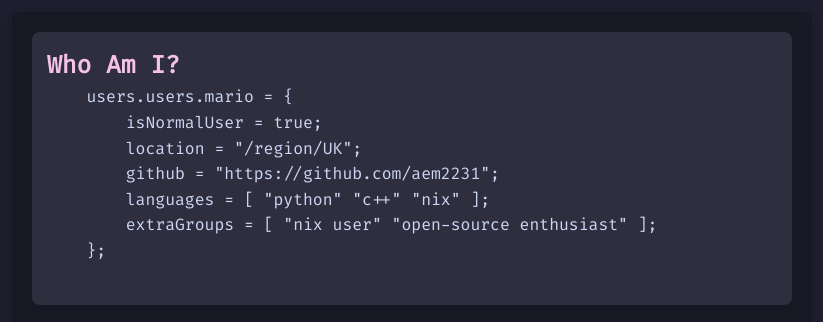
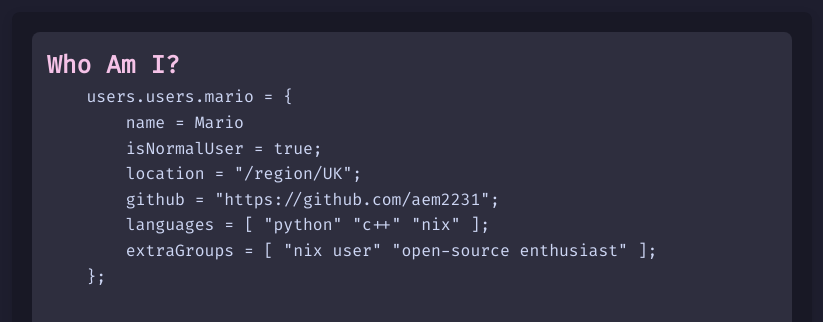
Before and after one commit to aem2231/blog-post, a website: page src/index.html in a window 1280 px wide. Shown: the part 112-434 px from the top of the page, without its empty margins (228-1051 px from the left). Drawn offline with Linux system fonts and the light colour scheme; files whose address does not match are found by name.

Commit message:
updated index.html

```diff
--- a/src/index.html
+++ b/src/index.html
@@ -17,6 +17,7 @@
             <h2>Who Am I?</h2>
             <pre>
     users.users.mario = {
+        name = Mario
         isNormalUser = true;
         location = "/region/UK";
         github = "https://github.com/aem2231";
```
Also changed, not shown: dist/index.html.
